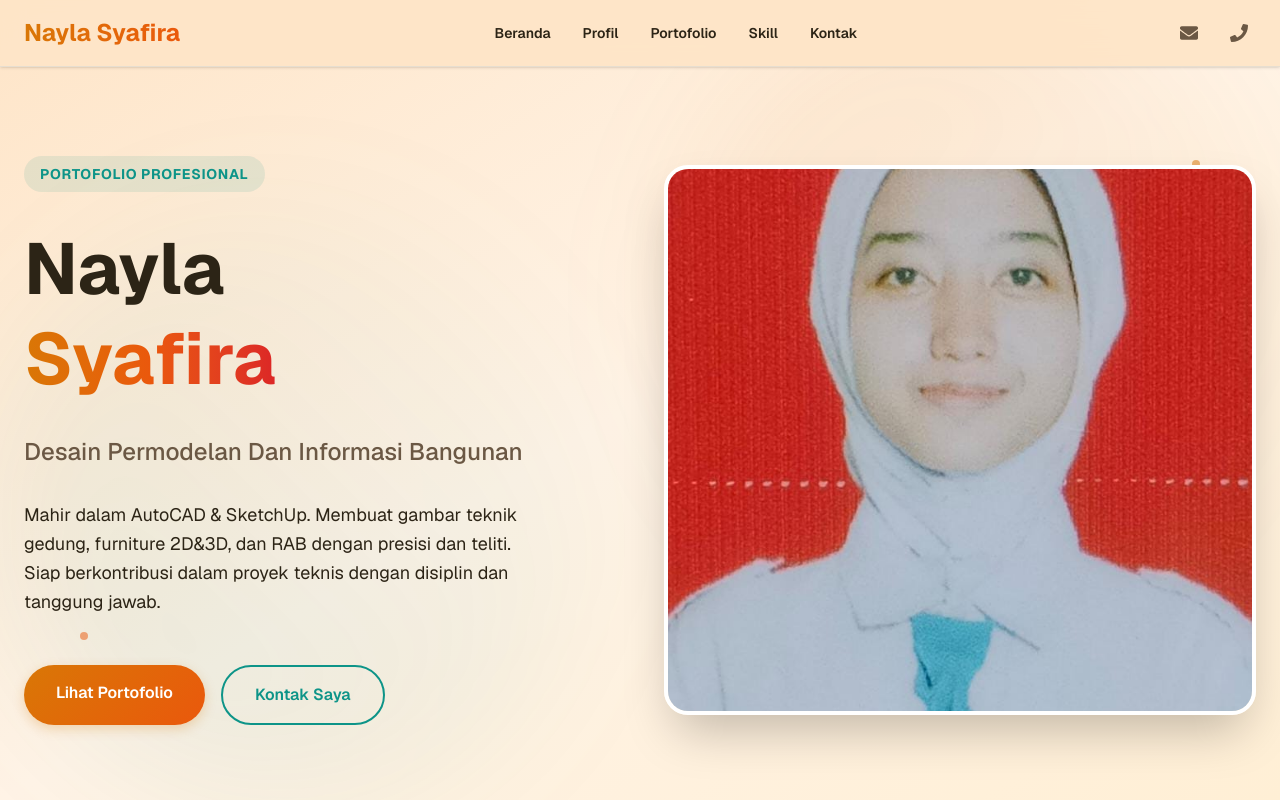
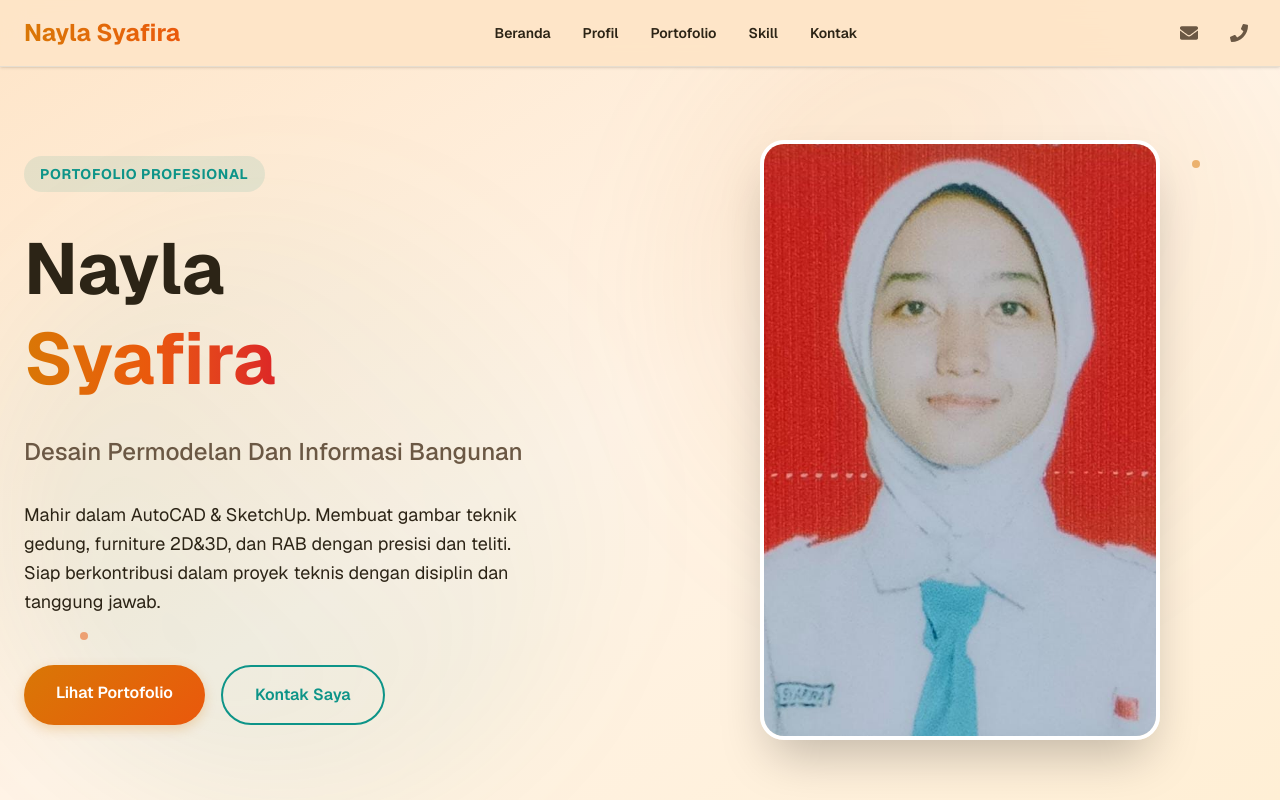
Before and after one commit to GARUDA-537/portofolio-cv-Fira, a Next.js app: page / in a window 1280 px wide. Shown: the top 800 px of the page. Built offline with nearby package versions, Linux system fonts and the light colour scheme.

Commit message:
Adjust hero image container to portrait ratio to prevent cropping

```diff
--- a/src/components/Hero.tsx
+++ b/src/components/Hero.tsx
@@ -46,12 +46,12 @@ export default function Hero() {
                     </div>
                 </div>
 
-                <div className="relative h-[350px] sm:h-[400px] md:h-[450px] lg:h-[550px] w-full rounded-2xl sm:rounded-3xl overflow-hidden shadow-2xl group border-2 sm:border-4 border-white">
+                <div className="relative h-[400px] sm:h-[500px] lg:h-[600px] w-full max-w-[350px] sm:max-w-[400px] mx-auto rounded-2xl sm:rounded-3xl overflow-hidden shadow-2xl group border-2 sm:border-4 border-white">
                     <Image
                         src="/nayla-profile.jpg"
                         alt="Nayla Syafira"
                         fill
-                        className="object-cover group-hover:scale-105 transition-transform duration-700"
+                        className="object-cover"
                     />
                 </div>
             </div>
```
